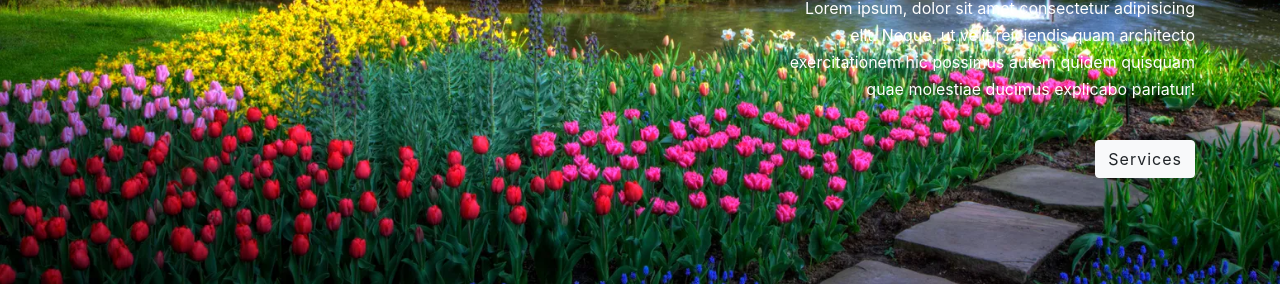
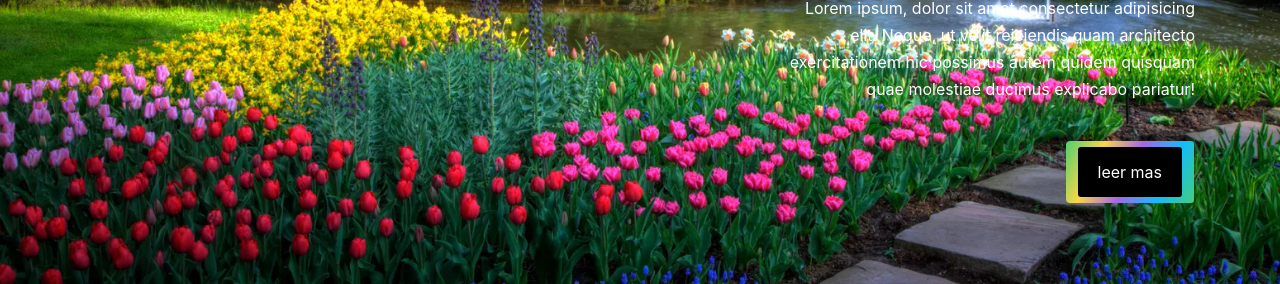
Before and after one commit to MLCMATHIAS/one-page, a plain HTML site: page index.html in a window 1280 px wide. Shown: the part 516-800 px from the top of the page. Drawn offline with nearby package versions, Linux system fonts and the light colour scheme.

Commit message:
modificando botones

```diff
--- a/index.html
+++ b/index.html
@@ -37,7 +37,7 @@
     <div class="container">
       <h1 class="display-1">Empresa Paisajista</h1>
       <p>Lorem ipsum, dolor sit amet consectetur adipisicing elit. Neque, ut velit reiciendis quam architecto exercitationem hic possimus autem quidem quisquam quae molestiae ducimus explicabo pariatur!</p>
-      <a href="#servicces" class="btn btn-light">Services</a>
+      <a href="#servicces" class="btn"><span>leer mas</span></a>
     </div>
   </div>
 </header>
--- a/style.css
+++ b/style.css
@@ -55,26 +55,49 @@ a { text-decoration: none;}
   font-weight: 300;
   text-transform: uppercase;
 }
-
-.btn {
+/* boton */
+.btn{
   display: inline-block;
-  font-size: 15px;
-  padding: 12px 23px;
-  cursor: pointer;
-  font-weight: bold;
-  letter-spacing: 1px;
-  border-radius: 4px;
+  text-decoration: none;
+  color: #fff !important;
+  padding: 3px;
+  border-radius: 6px;
+  position: relative;
+  overflow: hidden;
 }
 
-.btn-dark {
-  background: #000;
-  border: 1px solid #000;
-  color: #fff;
+.btn::before{
+  content: "";
+  position: absolute;
+  top: 0;
+  left: 0;
+  width: 200%;
+  height: 100%;
+  background:
+  linear-gradient(115deg,
+   #4fcf70, #fad648,
+   #a767e5, #12bcfe,
+  #44ce7b);
+  background-size: 50% 100%;
+  border-radius: inherit;
 }
 
-.btn-light {
-  border: 1px solid #000;
-  color: #000;
+.btn:hover::before{
+  animation: animate_border
+   .75s linear infinite;
+}
+.btn span{
+  display: block;
+  background-color: #000;
+  padding: 13px 20px;
+  border-radius: 3px;
+  position: relative;
+  z-index: 2;
+  }
+@keyframes animate_border{
+  to{
+      transform: translatex(-50%)
+      }
 }
 
 form label {
```
